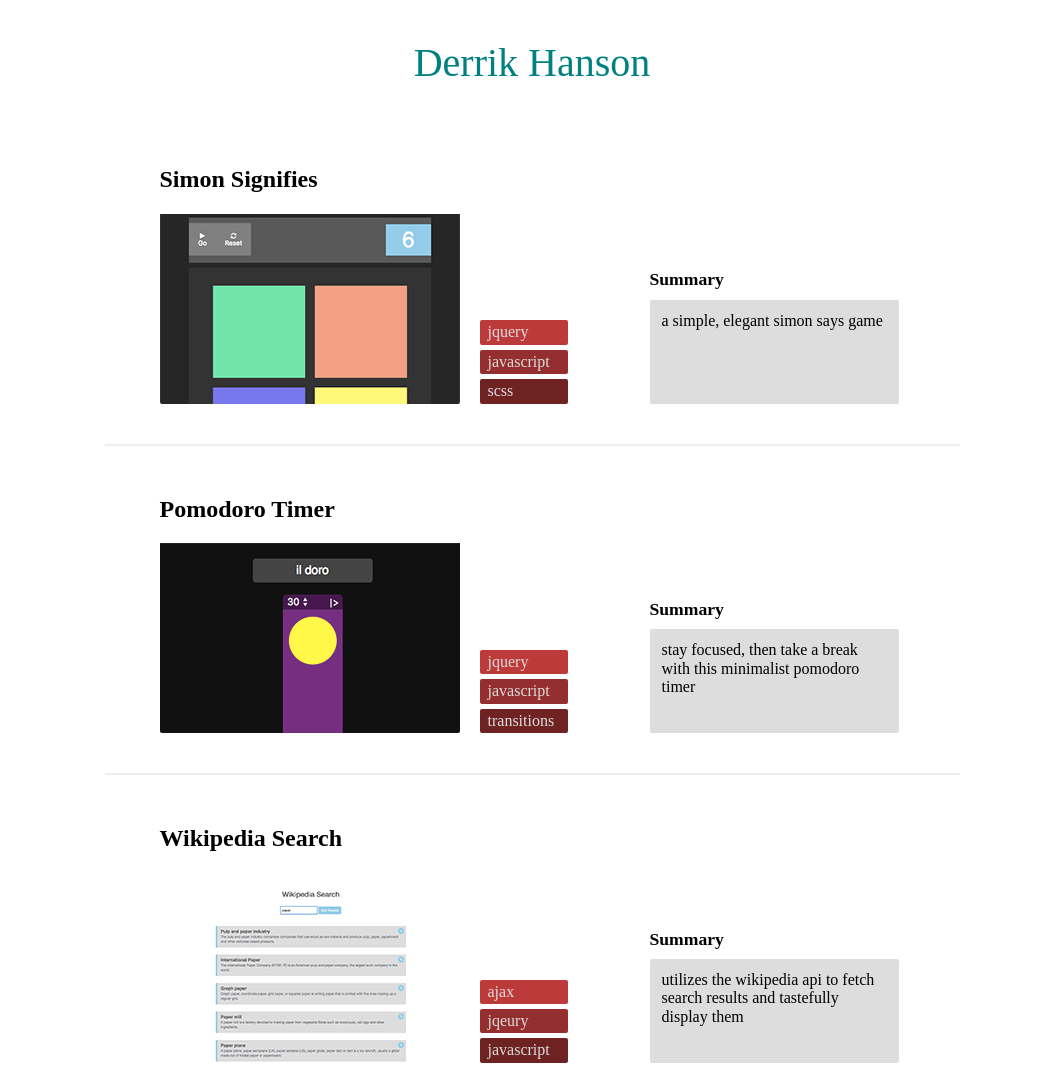
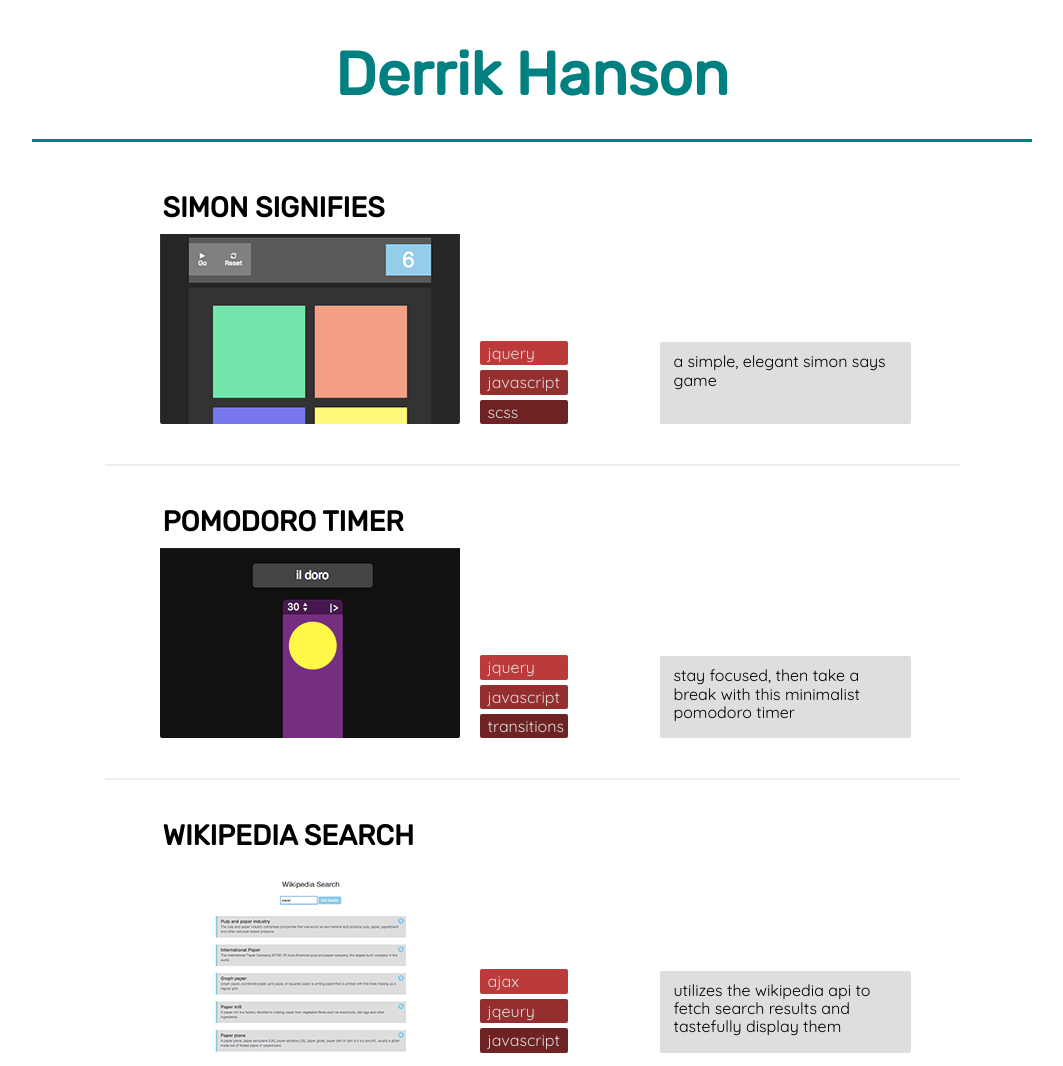
Before and after one commit to compassioncrumb/developer-profile, a plain HTML site: page index.html in a window 1280 px wide. Shown: the top 1066 px of the page, without its empty margins (108-1171 px from the left). Drawn offline with nearby package versions, Linux system fonts and the light colour scheme.

Commit message:
add font families. tweak styling

```diff
--- a/index.html
+++ b/index.html
@@ -5,6 +5,7 @@
   <title>Portfolio Layout dynamic content_branch</title>
   <meta name="viewport" content="width=device-width, initial-scale=1">
   <link rel="stylesheet" href="https://cdnjs.cloudflare.com/ajax/libs/normalize/5.0.0/normalize.min.css">
+  <link href="https://fonts.googleapis.com/css?family=Quicksand|Rubik" rel="stylesheet">
 
 
 
--- a/js/index.js
+++ b/js/index.js
@@ -23,8 +23,8 @@ var cardinals = {
     skills: ["ajax", "jqeury", "javascript"]
   },
   delta: {
-    title: "Person Profile",
-    summary: "utilizes the wikipedia api to fetch search results and tastefully display them",
+    title: "Public Profile",
+    summary: "stylized profile page for a speaker or public figure",
     screenshot: "./screenshot_size/dennet_300x190.png",
     url: "https://compassioncrumb.github.io/front-end-composition-1/",
     skills: ["jqeury", "javascript", "scss"]
@@ -45,7 +45,7 @@ var cardinals = {
   },
   iota: {
     title: "Library Catalog",
-    summary: "back-end and form based library catalog site, with library management functions",
+    summary: "back-end and form based library catalog site, with content management functions",
     screenshot: "./screenshot_size/library_300x190.png",
     url: "https://townlibrary.herokuapp.com/catalog/book/create",
     skills: ["node", "pug/jade", "javascript"]
@@ -72,7 +72,7 @@ for (var item in cardinals) {
 
   $(".display").append(
   `<div class='project-container'>
-    <a href="${project.url}"><h2>${project.title}</h2></a>
+    <a href="${project.url}"><h2>${project.title.toUpperCase()}</h2></a>
     <div class='project-detail'>
       <a href="${project.url}">
         <img src=${project.screenshot}>
@@ -82,7 +82,7 @@ for (var item in cardinals) {
       </div>
       <div class='project-summary'>
         <div class="summary-inner">
-          <h3>Summary</h3>
+          <h3></h3>
           <div class='summary'>${project.summary}</div>
         </div>
       </div>
--- a/scss/style.scss
+++ b/scss/style.scss
@@ -5,15 +5,21 @@
 body *{
   margin: 0px 0px 0px 0px;
   padding-top: 10px;
+  font-family: 'Rubik', sans-serif;
 }
 
 h1 {
+  width: 1000px;
   text-align: center;
   background-color: white;
+  margin: auto;
+  padding: 40px 0px 30px 0px;
+  border-bottom: teal solid 3px;
+
+  font-family: 'Rubik', sans-serif;
+  font-weight: 700;
+  font-size: 60px;
   color: teal;
-  padding: 40px 0px 20px 0px;
-  font-weight: 200;
-  font-size: 40px;
 }
 
 .project-container {
@@ -28,18 +34,26 @@ h1 {
   h2 {
     margin: 30px 0px 0px 0px;
     color: black;
+    font-family: 'Rubik', sans-serif;
+    font-size: 28px;
+    font-weight: 700;
+    //border: black solid 1px;
+    padding: 0px 0px 0px 3px;
   }
 }
 
 .project-detail {
   position: relative;
   overflow: hidden;
+  //border: black solid 1px;
+  padding: 0px;
 
   img {
     float: left;
     width: 300px;
     height: 190px;
     border-radius: 2px;
+    margin: 0px;
   }
 }
 
@@ -49,7 +63,7 @@ h1 {
   width: 100px;
   height: 190px;
 
-  margin: 0px 70px 0px 20px;
+  margin: 0px 80px 0px 20px;
   //border: red solid;
 
   .inner-div {
@@ -64,6 +78,7 @@ h1 {
     width: 70px;
     padding: 3px 10px 3px 8px;
     font-size: 1em;
+    font-family: 'Quicksand', sans-serif;
     color: #ddd;
     border-radius: 2px;
   }
@@ -88,17 +103,23 @@ h1 {
     position: absolute;
     bottom: 0px;
     left: 0px;
+    //border: black solid 1px;
+
     h3 {
       margin: 20px 0px 10px 0px;
-      font-size: 1.1em;
+      font-size: 1.3em;
+      font-weight: 500;
+      text-align: left;
+      padding-left: 3px;
     }
 
     .summary {
       width: 225px;
-      height: 80px;
-      background-color: #ddd;
-      padding: 12px;
+      height: 60px;
+      background-color: #dedede;
+      padding: 10px 12px 12px 14px;
       border-radius: 2px;
+      font-family: 'Quicksand', sans-serif;
     }
   }
 }
```
Also changed, not shown: scss/style.css, 1 other file.
